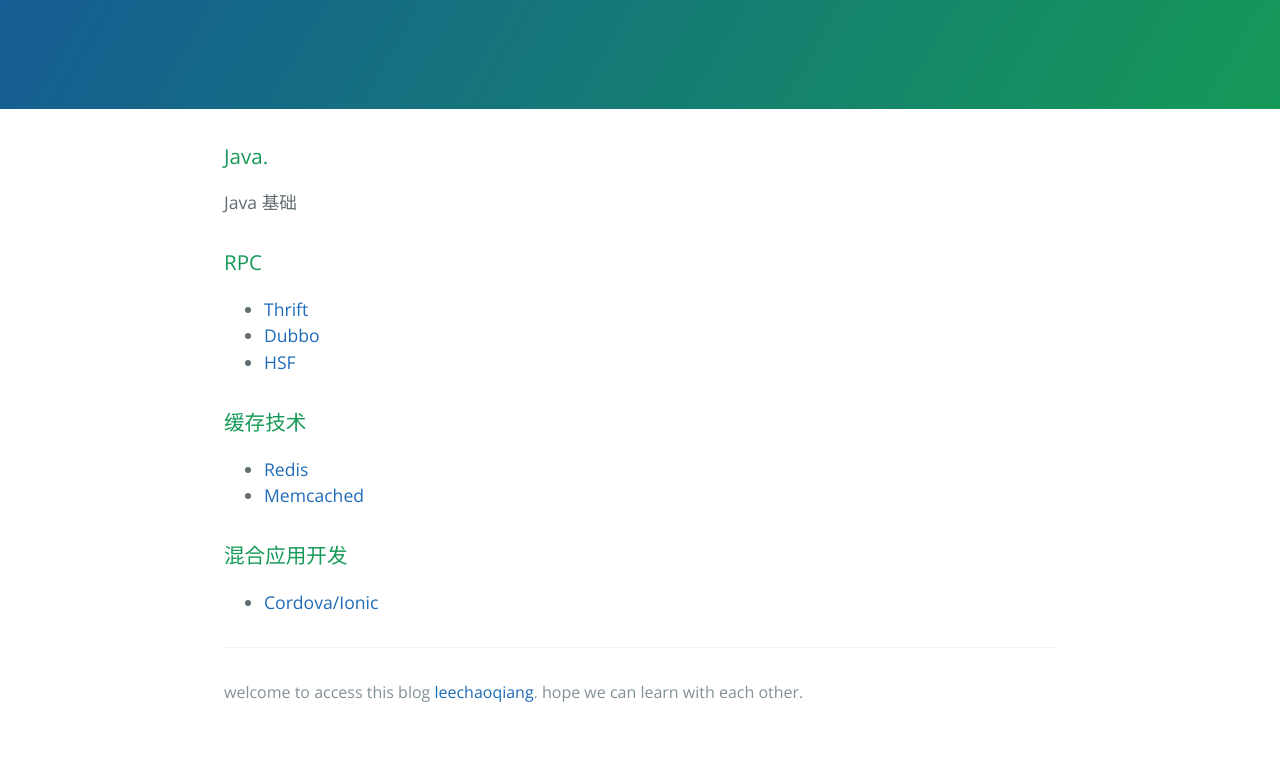
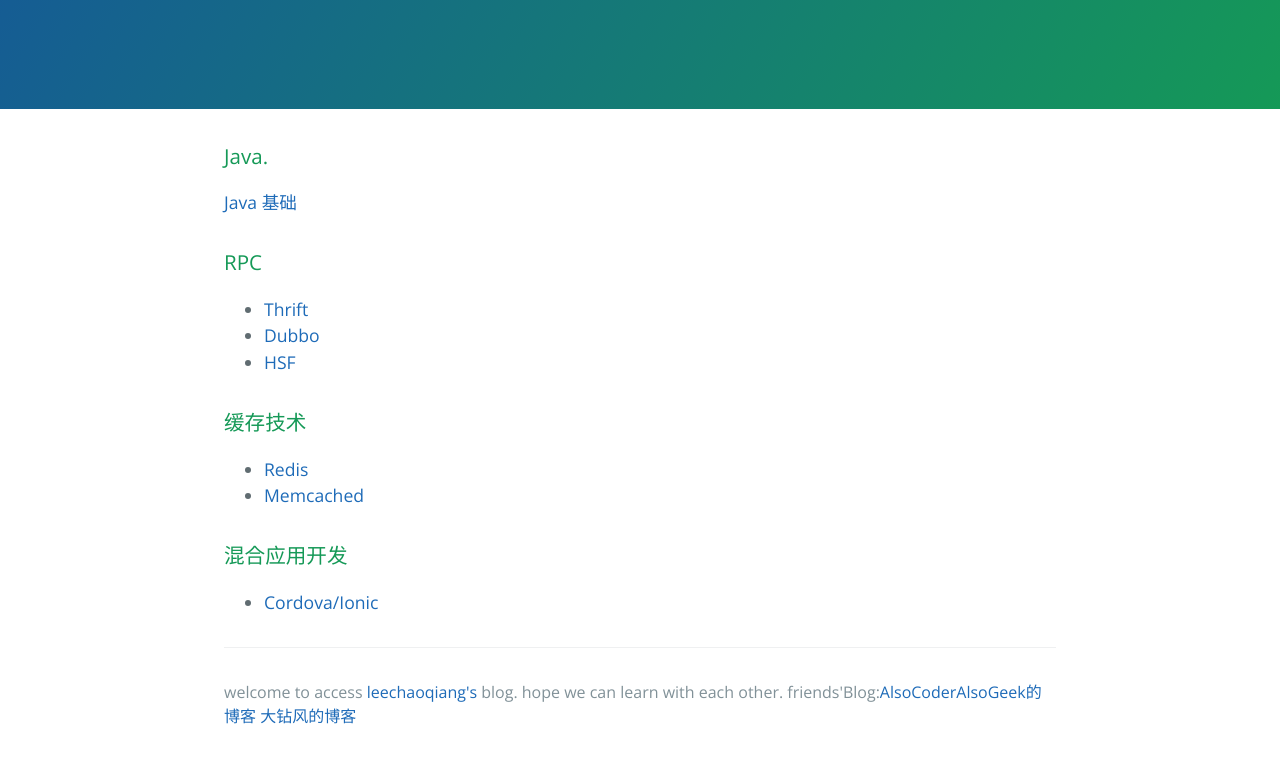
Before and after one commit to leechaoqiang/nakupenda.github.io, a plain HTML site: page index.html in a window 1280 px wide. Shown: the part 208-968 px from the top of the page. Before the commit the page ends 944 px from the top, so only its background shows below. Drawn offline with nearby package versions, Linux system fonts and the light colour scheme.

Commit message:
调整更新

```diff
--- a/index.html
+++ b/index.html
@@ -19,15 +19,15 @@
       <h3>
 <a id="welcome-to-github-pages" class="anchor" href="#welcome-to-github-pages" aria-hidden="true"><span class="octicon octicon-link"></span></a>Java.</h3>
 
-<p>Java 基础</p>
+<p><a href="http://blog.csdn.net/alsocoderalsogeek">Java 基础</a></p>
 
 <h3>
-<a id="designer-templates" class="anchor" href="#designer-templates" aria-hidden="true"><span class="octicon octicon-link"></span></a>RPC</h3>
+<a id="designer-templates" class="anchor" href="http://baike.baidu.com/link?url=EAhf8xWS2avGZ21IoTijRLovs7n6-MpGZs9_7q3sDrzy1cxzzf7X5FXY5qscIMdUwovE7lvTalCWx9fs5zLZjri9nGPENtKFXVwnbxsxKxG" aria-hidden="true"><span class="octicon octicon-link"></span></a>RPC</h3>
 
 <p>
     <ul>
-      <li><a href="http://leechaoqiang.github.io">Thrift</a></li>
-      <li><a href="http://leechaoqiang.github.io">Dubbo</a></li>
+      <li><a href="http://baike.baidu.com/link?url=J5ooHG_OWgF42Q6pgCkq1WyP0WYZp8bQ5yLqc_k9zq9-9mmmYIAtdolXgyKdQNyc0EjJZpLGuM4BjQgVuNcuMK">Thrift</a></li>
+      <li><a href="http://dubbo.github.io">Dubbo</a></li>
       <li><a href="http://leechaoqiang.github.io">HSF</a></li>
   </ul>
 </p>
@@ -37,7 +37,7 @@
 
 <p>
   <ul>
-      <li><a href="http://leechaoqiang.github.io">Redis</a></li>
+      <li><a href="http://redis.io">Redis</a></li>
       <li><a href="http://leechaoqiang.github.io">Memcached</a></li>
 
   </ul>
@@ -49,13 +49,14 @@
 
 <p>
    <ul>
-      <li><a href="http://leechaoqiang.github.io">Cordova/Ionic</a></li>
+      <li><a href="http://www.ionic.wang/js_doc-index.html">Cordova/Ionic</a></li>
   </ul>
 </p>
 
       <footer class="site-footer">
 
-        <span class="site-footer-credits">welcome to access this blog <a href="http://leechaoqiang.github.io">leechaoqiang</a>. hope we can learn with each other.</span>
+        <span class="site-footer-credits">welcome to access <a href="http://leechaoqiang.github.io">leechaoqiang's</a> blog. hope we can learn with each other.</span>
+        <span class="site-footer-credits">friends'Blog:<a href="http://blog.csdn.net/alsocoderalsogeek">AlsoCoderAlsoGeek的博客</a>  <a href="http://dazuanfeng.github.io">大钻风的博客</a> </span>
       </footer>
 
     </section>
```
